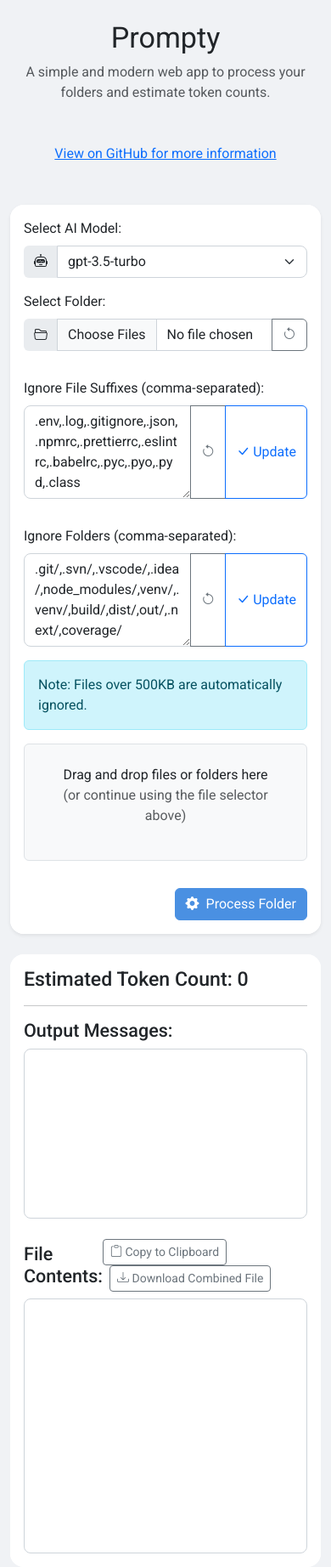
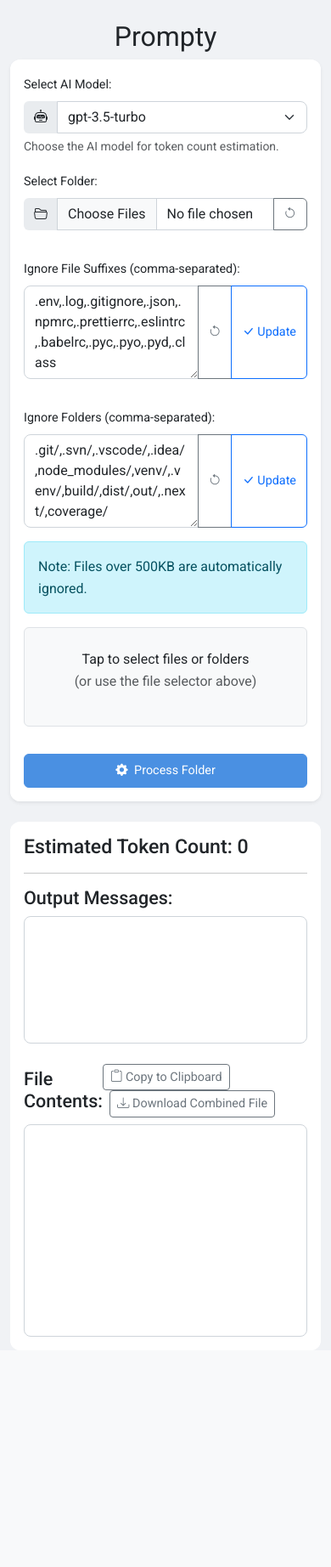
Before and after one commit to BrettNorm/Prompty, a Flask app: page / in a window 390 px wide. Shown: the whole page at 85% size. After the commit the page ends 1573 px from the top, so only its background shows below. Run offline with Flask 3, Linux system fonts and the light colour scheme.

Commit message:
increased mobile "friendliness" of UI

```diff
--- a/api/templates/index.html
+++ b/api/templates/index.html
@@ -2,6 +2,8 @@
 <html lang="en">
   <head>
     <meta charset="UTF-8" />
+    <!-- 1. Added Viewport Meta Tag -->
+    <meta name="viewport" content="width=device-width, initial-scale=1" />
     <title>Prompty</title>
     <!-- Bootstrap CSS via CDN -->
     <link
@@ -33,14 +35,15 @@
       body {
         background-color: #f0f2f5;
         font-family: "Roboto", sans-serif;
+        line-height: 1.6; /* Added for better readability */
       }
       .card {
-        border-radius: 1rem;
+        border-radius: 0.75rem; /* Adjusted for mobile */
         border: none;
       }
       .card .card-body {
         background-color: #ffffff;
-        border-radius: 1rem;
+        border-radius: 0.75rem; /* Adjusted for mobile */
       }
       .input-group-text {
         background-color: #e9ecef;
@@ -83,6 +86,8 @@
       .btn-primary {
         background-color: #4a90e2;
         border-color: #4a90e2;
+        padding: 0.5rem 1rem; /* Increased padding */
+        font-size: 1rem; /* Increased font size */
       }
       .btn-primary:hover {
         background-color: #357abd;
@@ -92,6 +97,8 @@
         background-color: transparent;
         border: none;
         color: #dc3545;
+        padding: 0.5rem 1rem; /* Increased padding */
+        font-size: 1rem; /* Increased font size */
       }
       .btn-danger:hover {
         color: #a71d2a;
@@ -127,22 +134,55 @@
       #drop-zone {
         border: 2px dashed #ced4da;
         background-color: #f8f9fa;
-        cursor: pointer;
+        cursor: pointer; /* Added for clickability */
       }
 
       #drop-zone.dragover {
         background-color: #e2e6ea;
+      }
+
+      /* Responsive Enhancements */
+      @media (max-width: 576px) {
+        h1.display-4 {
+          font-size: 2rem;
+        }
+        .form-label {
+          font-size: 0.9rem;
+        }
+        .btn {
+          font-size: 0.9rem;
+        }
+        #output,
+        #content {
+          font-size: 0.9rem;
+        }
+        #output {
+          height: 150px;
+        }
+        #content {
+          height: 250px;
+        }
+        .file-item {
+          grid-template-columns: 1fr 1fr auto;
+          gap: 5px;
+        }
+        .file-name {
+          font-size: 0.9rem;
+        }
+        .file-size {
+          font-size: 0.8rem;
+        }
       }
     </style>
   </head>
   <body>
     <div class="container mt-4">
       <h1 class="text-center mb-2 display-4">Prompty</h1>
-      <p class="text-center text-muted mb-5">
+      <p class="text-center text-muted mb-5 d-none d-md-block">
         A simple and modern web app to process your folders and estimate token
         counts.
       </p>
-      <p class="text-center mb-5">
+      <p class="text-center mb-5 d-none d-md-block">
         <a href="https://github.com/BrettNorm/Prompty" target="_blank"
           >View on GitHub for more information</a
         >
@@ -152,15 +192,20 @@
           <form id="upload-form" method="post" enctype="multipart/form-data">
             <div class="row g-3">
               <!-- AI Model Selection -->
-              <div class="col-md-6">
-                <label for="model-select" class="form-label"
-                  >Select AI Model:</label
+              <div class="col-12 col-md-6">
+                <label for="model-select" class="form-label">
+                  Select AI Model:
+                </label>
+                <div class="input-group">
+                  <span class="input-group-text">
+                    <i class="bi bi-robot"></i>
+                  </span>
+                  <select
+                    class="form-select"
+                    id="model-select"
+                    name="model"
+                    aria-describedby="modelHelp"
                   >
-                <div class="input-group">
-                  <span class="input-group-text"
-                    ><i class="bi bi-robot"></i
-                  ></span>
-                  <select class="form-select" id="model-select" name="model">
                     <option value="gpt-3.5-turbo">gpt-3.5-turbo</option>
                     <option value="gpt-4">gpt-4</option>
                     <option value="text-davinci-003">text-davinci-003</option>
@@ -168,16 +213,19 @@
                     <option value="code-davinci-002">code-davinci-002</option>
                   </select>
                 </div>
+                <div id="modelHelp" class="form-text">
+                  Choose the AI model for token count estimation.
+                </div>
               </div>
               <!-- Folder Selection and Start Over Button -->
-              <div class="col-md-6">
-                <label for="folder-input" class="form-label"
-                  >Select Folder:</label
-                >
+              <div class="col-12 col-md-6">
+                <label for="folder-input" class="form-label">
+                  Select Folder:
+                </label>
                 <div class="input-group">
-                  <span class="input-group-text"
-                    ><i class="bi bi-folder2-open"></i
-                  ></span>
+                  <span class="input-group-text">
+                    <i class="bi bi-folder2-open"></i>
+                  </span>
                   <input
                     type="file"
                     class="form-control"
@@ -186,6 +234,7 @@
                     webkitdirectory
                     directory
                     multiple
+                    accept=".py,.pyw,.pyx,.pxd,.pxi,.js,.jsx,.mjs,.cjs,.ts,.tsx,.html,.htm,.xhtml,.css,.scss,.sass,.less,.xml,.xsl,.xslt,.svg,.json,.jsonl,.yaml,.yml,.md,.markdown,.tex,.ltx,.r,.Rmd,.rb,.rake,.gemspec,.php,.phtml,.php3,.php4,.php5,.phps,.java,.jsp,.c,.cpp,.cxx,.h,.hpp,.cs,.go,.swift,.kt,.kts,.scala,.sc,.rs,.pl,.pm,.t,.lua,.sh,.bash,.zsh,.fish,.ps1,.psm1,.psd1,.sql,.vue,.ng.html,.hbs,.handlebars,.ejs,.pug,.ini,.toml,.properties,.env,Dockerfile,docker-compose.yml,.gitignore,.gitattributes,.editorconfig,.csv,.tsv,.txt,.rst,.adoc,.asciidoc,.log,.license,.copying,.readme,.changelog,.bat,.cmd,.vbs"
                     onchange="handleFileSelect(event)"
                   />
                   <button
@@ -202,10 +251,10 @@
             <!-- Ignore Lists Textareas with Individual Reset and Update Buttons -->
             <div class="row g-3 mt-3">
               <!-- Ignore File Suffixes -->
-              <div class="col-md-12">
-                <label for="ignore-suffixes" class="form-label"
-                  >Ignore File Suffixes (comma-separated):</label
-                >
+              <div class="col-12">
+                <label for="ignore-suffixes" class="form-label">
+                  Ignore File Suffixes (comma-separated):
+                </label>
                 <div class="input-group">
                   <textarea
                     class="form-control"
@@ -237,10 +286,10 @@
 
             <div class="row g-3 mt-3">
               <!-- Ignore Folders -->
-              <div class="col-md-12">
-                <label for="ignore-folders" class="form-label"
-                  >Ignore Folders (comma-separated):</label
-                >
+              <div class="col-12">
+                <label for="ignore-folders" class="form-label">
+                  Ignore Folders (comma-separated):
+                </label>
                 <div class="input-group">
                   <textarea
                     class="form-control"
@@ -275,22 +324,23 @@
               Note: Files over 500KB are automatically ignored.
             </div>
 
-            <!-- Drag-and-Drop Area -->
+            <!-- 4. Updated Drag-and-Drop Area with Click Functionality -->
             <div
               id="drop-zone"
               class="border border-dashed rounded p-4 text-center mt-3"
+              onclick="document.getElementById('folder-input').click();"
             >
-              <p class="mb-0">Drag and drop files or folders here</p>
+              <p class="mb-0">Tap to select files or folders</p>
               <p class="text-muted">
-                (or continue using the file selector above)
+                (or use the file selector above)
               </p>
             </div>
 
             <!-- Selected files list -->
             <ul id="file-list" class="list-group mt-3"></ul>
-            <!-- Process Folder Button -->
+            <!-- 6. Updated Process Folder Button for Responsiveness -->
             <div class="d-flex justify-content-end mt-3">
-              <button type="submit" class="btn btn-primary">
+              <button type="submit" class="btn btn-primary w-100 w-md-auto">
                 <i class="bi bi-gear-fill me-1"></i> Process Folder
               </button>
             </div>
@@ -300,8 +350,9 @@
       <!-- Loading Spinner -->
       <div id="loading-spinner" class="text-center mt-3" style="display: none">
         <div class="spinner-border text-primary" role="status">
-          <span class="visually-hidden">Loading...</span>
+          <span class="visually-hidden">Processing...</span>
         </div>
+        <p>Processing your files, please wait...</p>
       </div>
       <!-- Results Section -->
       <div class="card mt-4">
@@ -495,12 +546,15 @@
           const filePath =
             file.fullPath || file.webkitRelativePath || file.name;
 
+          // 7. Updated File List Item Structure
           li.innerHTML = `
             <span class="bi ${getFileIcon(file.name)}"></span>
-            <span class="file-name">${filePath}</span>
+            <div class="flex-grow-1 ms-2">
+              <span class="file-name">${filePath}</span><br />
               <span class="file-size text-muted">${formatFileSize(
                 file.size
               )}</span>
+            </div>
             <button class="btn btn-sm btn-danger" onclick="removeFile(${index})">
               <i class="bi bi-x-lg"></i>
             </button>
@@ -508,6 +562,14 @@
 
           fileList.appendChild(li);
         });
+
+        // 2. Display File Count and Total Size
+        const fileCount = selectedFiles.length;
+        const totalSize = selectedFiles.reduce((acc, file) => acc + file.size, 0);
+        const summary = document.createElement("div");
+        summary.className = "mt-2";
+        summary.innerHTML = `<strong>Total Files:</strong> ${fileCount} | <strong>Total Size:</strong> ${formatFileSize(totalSize)}`;
+        fileList.appendChild(summary);
       }
 
       function removeFile(index) {
@@ -516,6 +578,7 @@
       }
 
       function clearSelection() {
+        if (confirm("Are you sure you want to clear all selected files and reset the form?")) {
           selectedFiles = [];
           displaySelectedFiles();
           document.getElementById("folder-input").value = "";
@@ -523,14 +586,21 @@
           $("#content").text("");
           $("#token-count").text("0");
         }
+      }
 
       function resetIgnoreSuffixes() {
+        if (confirm("Are you sure you want to reset ignore suffixes to default?")) {
           document.getElementById("ignore-suffixes").value =
             defaultIgnoreSuffixes;
+          filterSelectedFiles();
+        }
       }
 
       function resetIgnoreFolders() {
+        if (confirm("Are you sure you want to reset ignore folders to default?")) {
           document.getElementById("ignore-folders").value = defaultIgnoreFolders;
+          filterSelectedFiles();
+        }
       }
 
       $(document).ready(function () {
@@ -557,20 +627,21 @@
           $("#content").text("");
           $("#token-count").text("0");
 
+          $("#loading-spinner").show(); // Show spinner
+
           $.ajax({
             url: "/",
             type: "POST",
             data: formData,
-            beforeSend: function () {
-              $("#loading-spinner").show();
-            },
             complete: function () {
-              $("#loading-spinner").hide();
+              $("#loading-spinner").hide(); // Hide spinner
             },
             success: function (data) {
               $("#output").text(data.output_messages);
               $("#content").text(data.file_contents);
               $("#token-count").text(data.token_count);
+              // 8. Add fade-in effect to results
+              $("#output, #content, #token-count").addClass("fade-in");
             },
             error: function () {
               $("#output").text("An error occurred during processing.");
```
Lines whose indentation alone changed are shown as unchanged.
